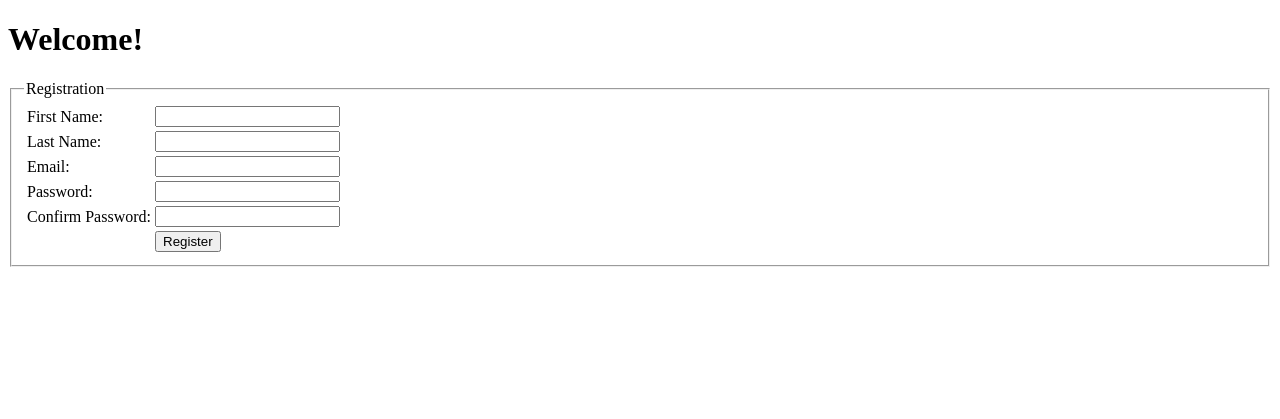
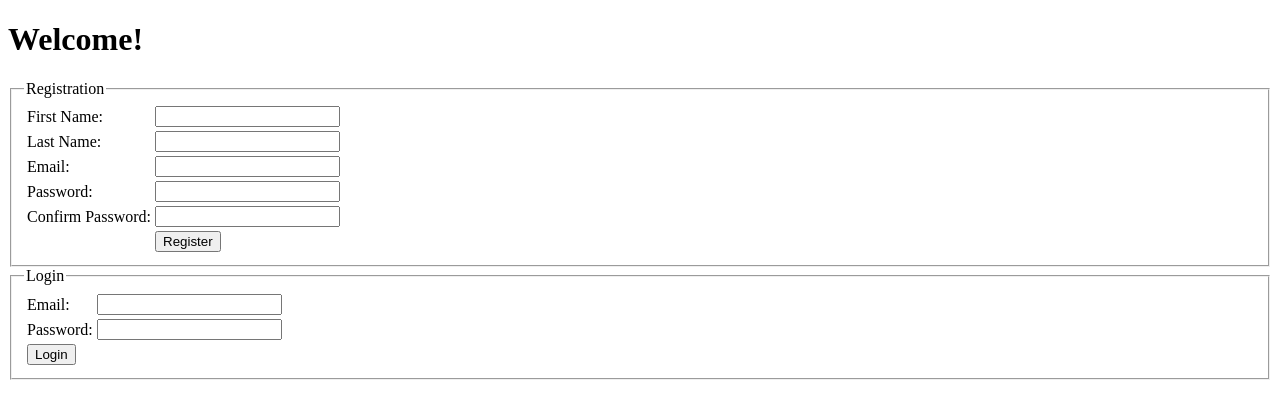
Before and after one commit to timlichen/django_lr, a Django app: template apps/loginRegApp/templates/loginRegApp/index.html in a window 1280 px wide. Shown: the top 419 px of the page. Run offline with Django 3.2, Linux system fonts and the light colour scheme; the template is opened without the code that fills it, so the values that code supplies are empty; parts of the project's set-up code (start-up, migrations or seed data) failed here and were passed over.

Commit message:
finished login

```diff
--- a/apps/loginRegApp/models.py
+++ b/apps/loginRegApp/models.py
@@ -26,7 +26,6 @@ class userManager(models.Manager):
 
             # Data is clean, ready to be written to database
             User.objects.create(first_name = postData['f_name'], last_name = postData['l_name'], email = postData['email'], password = hashed)
-
             return(flag, "gratz")
 
 class User(models.Model):
--- a/apps/loginRegApp/templates/loginRegApp/index.html
+++ b/apps/loginRegApp/templates/loginRegApp/index.html
@@ -7,6 +7,14 @@
 <body>
   <h1>Welcome!</h1>
   <div>
+    {% if messages %}
+      <ul>
+      {% for message in messages %}
+        <li>{{message}}</li>
+      {% endfor %}
+    </ul>
+    {% endif %}
+
     <fieldset>
       <legend>Registration</legend>
       <form action="/register" method="post">
@@ -39,13 +47,26 @@
         </table>
       </form>
     </fieldset>
-    {% if messages %}
-      <ul>
-      {% for message in messages %}
-        <li>{{message}}</li>
-      {% endfor %}
-      <ul>
-    {% endif %}
+
+    <fieldset>
+      <legend>Login</legend>
+      <form action="/login" method="post">
+        {% csrf_token %}
+        <table>
+          <tr>
+            <td>Email:</td>
+            <td><input type="text" name="email"></td>
+          </tr>
+          <tr>
+            <td>Password:</td>
+            <td><input type="text" name="password"></td>
+          </tr>
+          <tr>
+            <td><input type="submit" value="Login"></td>
+          </tr>
+        </table>
+      </form>
+    </fieldset>
 
   </div>
 </body>
--- a/apps/loginRegApp/templates/loginRegApp/loggedin.html
+++ b/apps/loginRegApp/templates/loginRegApp/loggedin.html
@@ -6,5 +6,7 @@
 </head>
 <body>
   <h1>Congratulations {{ user.first_name }}  {{ user.last_name }}, you logged in!</h1>
+
+  <a href="/logout">Log Out</a>
 </body>
 </html>
--- a/apps/loginRegApp/urls.py
+++ b/apps/loginRegApp/urls.py
@@ -5,5 +5,7 @@ from . import views
 urlpatterns = [
     url(r'^$', views.index),
     url(r'register$', views.register),
+    url(r'login$', views.login),
+    url(r'logout$', views.logout),
     # url(r'register$', views.register),
 ]
```
Also changed, not shown: apps/loginRegApp/views.py (+21 -1 lines), db.sqlite3, 3 other files.
